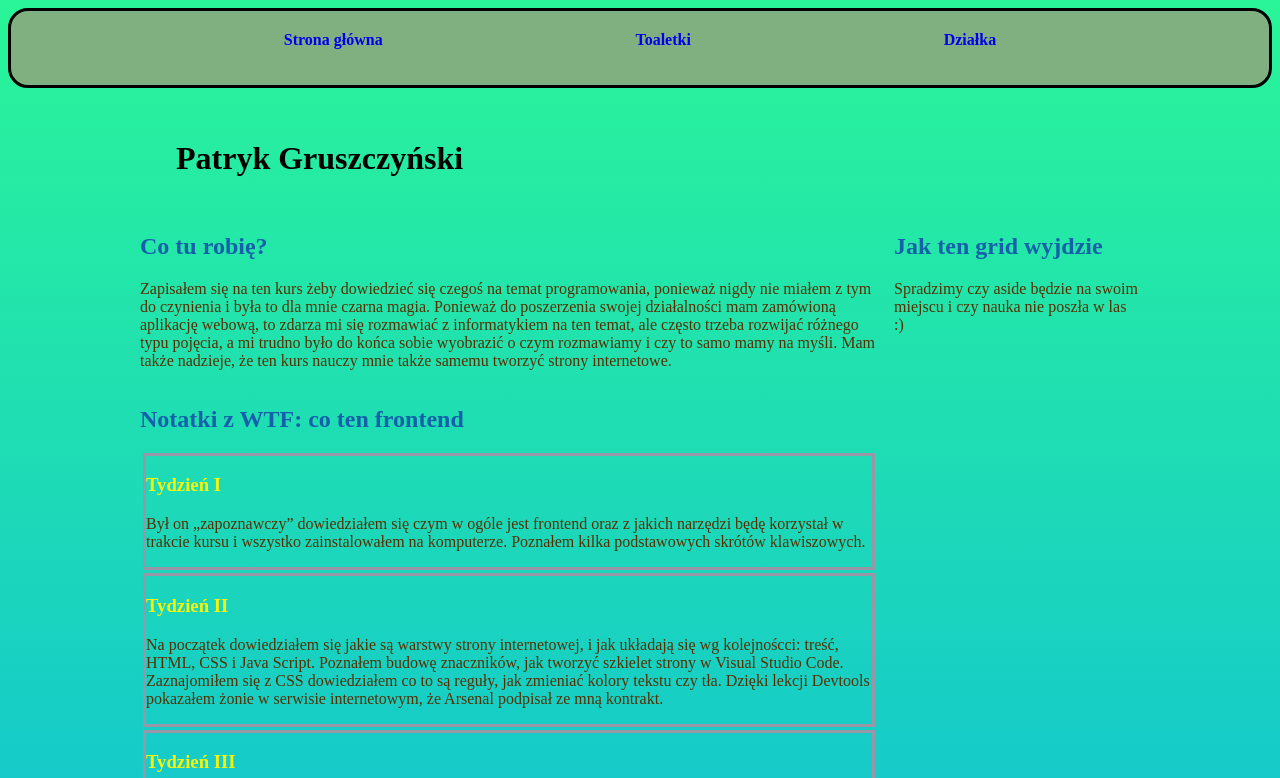
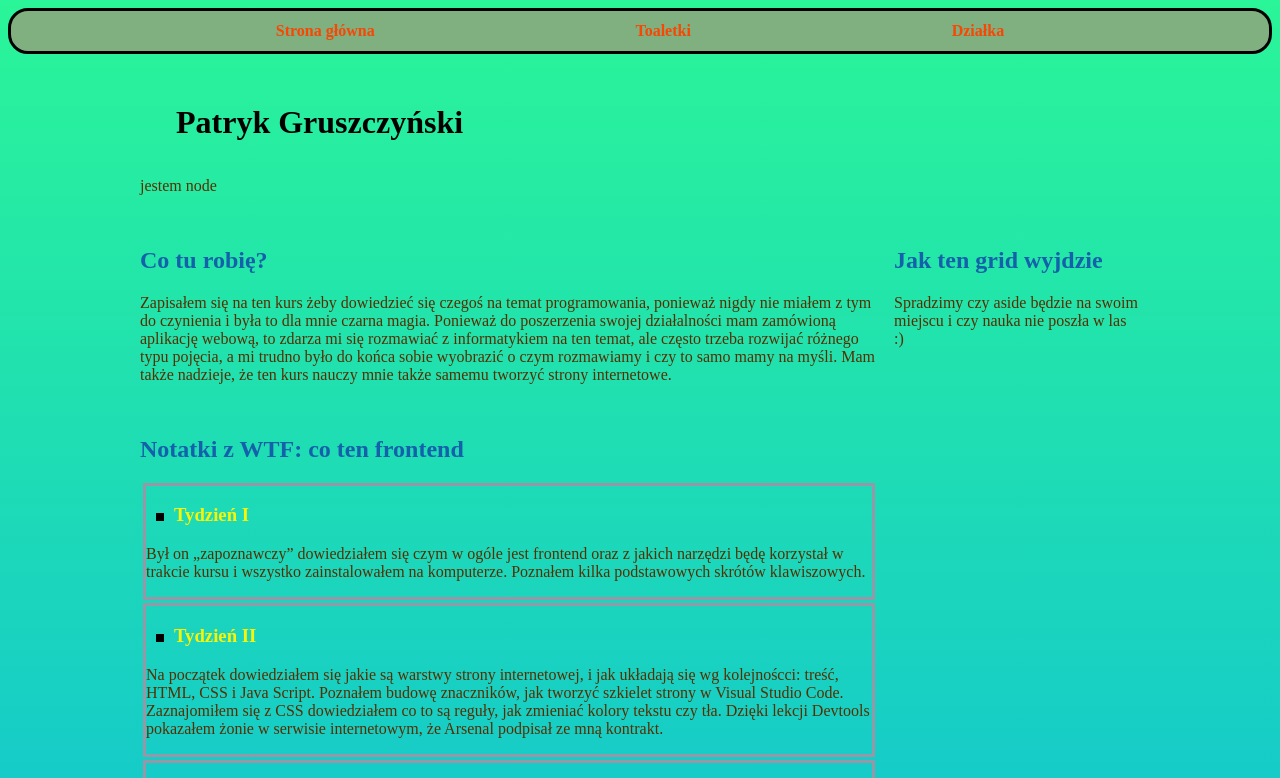
Before and after one commit to patryk-gruszczynski/homepage, a website: page index.html in a window 1280 px wide. Shown: the top 778 px of the page. Drawn offline with Linux system fonts and the light colour scheme.

Commit message:
with style.scss

```diff
--- a/index.html
+++ b/index.html
@@ -4,8 +4,9 @@
     <meta charset="UTF-8" />
     <meta name="viewport" content="width=device-width, initial-scale=1.0" />
     <title>Pierwsza strona</title>
+    <link href="normalize" rel="stylesheet" type="text/css" />
     <link href="style.css" rel="stylesheet" type="text/css" />
-  </head>
+    </head>
 
   <body>
     <header class="header" id="top">
@@ -14,14 +15,16 @@
         <a class="navigation__link" href="toaletki.html"><b>Toaletki</b></a>
         <a class="navigation__link" href="działka.html"><b>Działka</b></a>
       </nav>
-    <button class="hamburger hamburger--js" aria-label="otwórz menu">burger</button>
-
+      <button class="hamburger hamburger--js" aria-label="otwórz menu">
+        burger
+      </button>
     </header>
     <main class="main">
       <header>
         <h1 class="main__heading">
           Patryk Gruszczyński
         </h1>
+      <p class="test">jestem node</p>
       </header>
 
       <section class="about">
@@ -40,11 +43,12 @@
       </section>
 
       <aside class="aside">
-        <h2>Jak ten grid wyjdzie </h2>
-        <p>Spradzimy czy aside będzie na swoim miejscu i czy nauka nie poszła w las :)</p>
+        <h2>Jak ten grid wyjdzie</h2>
+        <p>
+          Spradzimy czy aside będzie na swoim miejscu i czy nauka nie poszła w
+          las :)
+        </p>
       </aside>
-
-
 
       <section class="week">
         <h2>Notatki z WTF: co ten frontend</h2>
@@ -95,8 +99,8 @@
             itd. Później seria odcinków z boxami min. ustawianie wymiarów,
             marginesów padding i takie tam. Po tej serii lekkie rozluźnienie z
             instalacją Prettiera do formatowania i Go live do wrzucania na
-            serwer. Później <b>BEM</b>, nawet zrozumiały, ale do powtórzenia jeszcze
-            odcinek z DOM po co to.
+            serwer. Później <b>BEM</b>, nawet zrozumiały, ale do powtórzenia
+            jeszcze odcinek z DOM po co to.
           </p>
         </article>
         <article class="week-summary">
@@ -108,8 +112,9 @@
             wskazówek gdzie szukać błędów, kiedy coś jest nie tak i kilka linków
             z przydatnymi stronkami. Poznałem listy i tabele w HTMLu oraz plik z
             normalizacją. Kolejną umiejętnością był <b>flexbox</b> i ustawianie
-            za pomocą niego boxów względem siebie lub ich zawartości.<br> Na koniec
-            znowu mniej teoretyczne lekcje z ustawianiem tła i cięciem grafiki.
+            za pomocą niego boxów względem siebie lub ich zawartości.<br />
+            Na koniec znowu mniej teoretyczne lekcje z ustawianiem tła i cięciem
+            grafiki.
           </p>
         </article>
       </section>
--- a/main.js
+++ b/main.js
@@ -12,7 +12,7 @@ const heading = document.querySelector('.main__heading--js');
 
 console.log(heading);
 
-const hamburger = document.querySelector('.navigation--js');
+const hamburger = document.querySelector('.hamburger--js');
 
 hamburger.addEventListener('click', () => {
 
--- /dev/null
+++ b/scss/style.scss
@@ -0,0 +1,168 @@
+body {
+  background: #08AEEA;
+  background-image: linear-gradient(0deg, #08AEEA 0%, #2AF598 100%);
+  background-attachment: scroll;
+}
+
+
+.header {
+  min-height: 60px;
+  top: 0;
+  width: 100%
+}
+
+.main__heading {
+  padding: 16px;
+  margin: 20px 20px 20px 20px
+}
+
+.week-summary__title {
+  color: rgb(248, 244, 7);
+}
+
+.week-summary__title::before {
+  content: "";
+  background: black;
+  width: 8px;
+  height: 8px;
+  display: inline-block;
+  margin: 0 10px 0 10px;
+}
+
+h2 {
+  color: #1460aa;
+}
+p {
+  color: rgb(87, 47, 1);
+}
+.week-summary__title {
+  color: rgb(248, 244, 7);
+}
+
+.week-summary__title::before {
+  content: "";
+  background: black;
+  width: 8px;
+  height: 8px;
+  display: inline-block;
+  margin: 0 10px 0 10px;
+}
+
+.week-summary {
+  border-color: #9797a7;
+  border-style: solid;
+  margin: 3px;
+}
+nav a {
+  text-decoration: none;
+  display: block;
+  margin: 0 0 16px;
+ }
+
+
+
+.navigation {
+  color: #551212;
+  display: none;
+  margin: 0 0 16px;
+}
+
+.navigation--open {
+  display: block;
+}
+
+.hamburger {
+  position: absolute;
+  top: 16px;
+  right: 16px;
+  border: none;
+  background: none;
+}
+
+
+footer a {
+  color: #551212;
+}
+
+
+.main {
+max-width: 100%;
+min-height: 60px;
+}
+
+.footer {
+  max-width: 1000px;
+  margin: 0 auto;
+}
+
+.about__picture {
+  display: block;
+  max-width: 100%;
+}
+
+.garden__picture {
+  display: block;
+  max-width: 100%;
+}
+
+@media screen and (min-width: 600px) {
+
+  .main {
+  max-width: 1000px;
+  margin: 0 auto;
+  display: grid;
+  grid-template-columns: 3fr 1fr;
+  column-gap: 16px;
+  row-gap: 16px;
+}
+
+.navigation {
+  background: rgb(128, 175, 128);
+  width: 100%;
+  height: 0;
+  padding: 20px;
+  border-width: 3px;
+  border-color: black;
+  border-style: solid;
+  border-radius: 20px;
+  box-sizing: border-box;
+  display: flex;
+  justify-content: space-evenly;
+  align-items: center;
+}
+
+.navigation__link {
+  color: rgb(247, 71, 2);
+  display: inline-block;
+  margin: 16px 16px 16px 16px;
+}
+
+.navigation__link:hover {
+  color: blue;
+}
+
+.main__heading {
+  padding: 16px;
+}
+
+.hamburger {
+  display: none;
+}
+
+.about {
+  grid-column-start: 1;
+  grid-column-end: 2;
+}
+
+.aside {
+  grid-column-start: 2;
+  grid-column-end: 3;
+  grid-row-start: 2;
+  grid-row-end: 3;
+}
+
+.week {
+  grid-column-start: 1;
+  grid-column-end: 2;
+}
+}
```
Also changed, not shown: działka.html (+13 -0 lines), package.json (added, +24 -0 lines), toaletki.html (+2 -0 lines), DSCN2109.JPG (added), DSCN2110.JPG (added), DSCN2122.JPG (added), DSCN2130.JPG (added), normalize.css (added), style.css, 1 other file.
